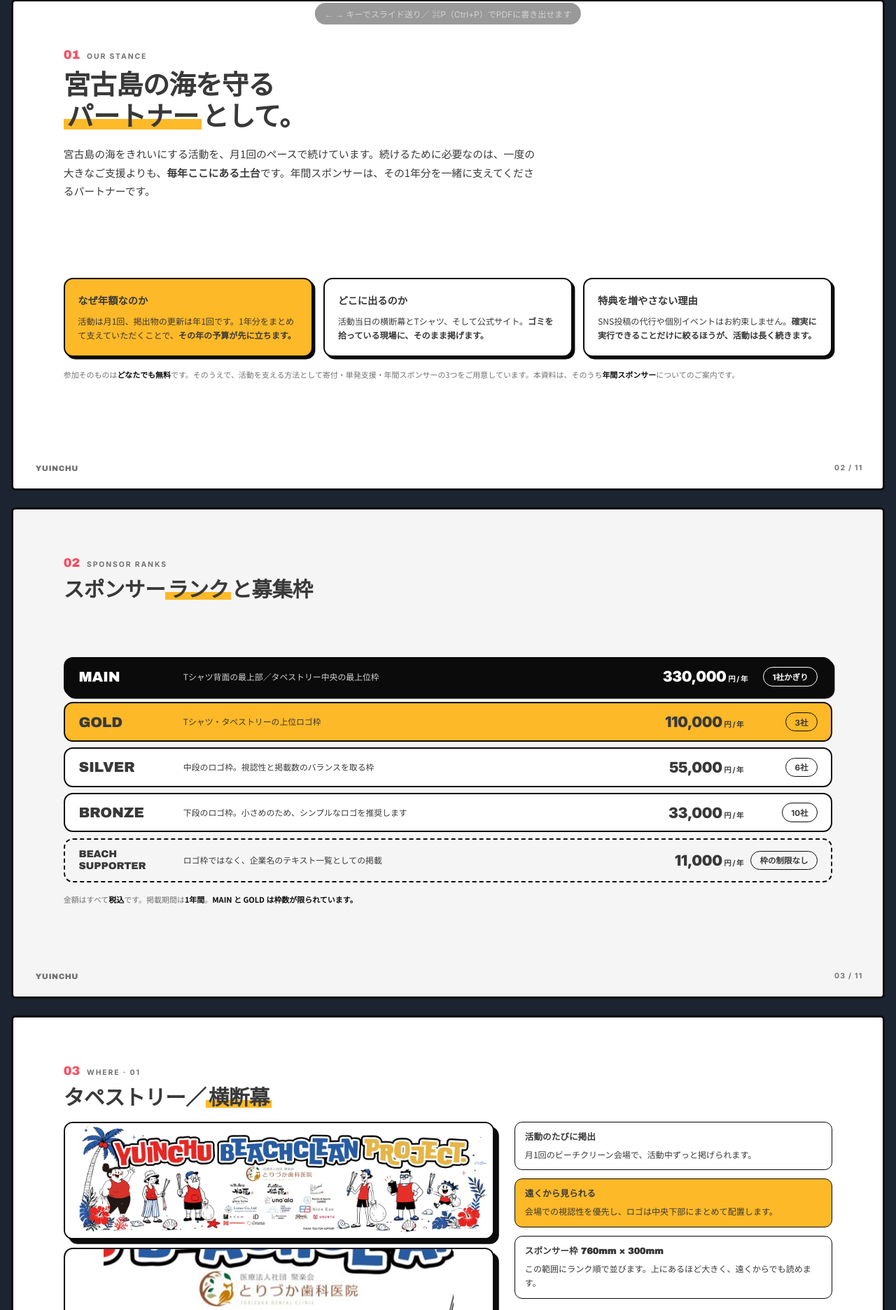
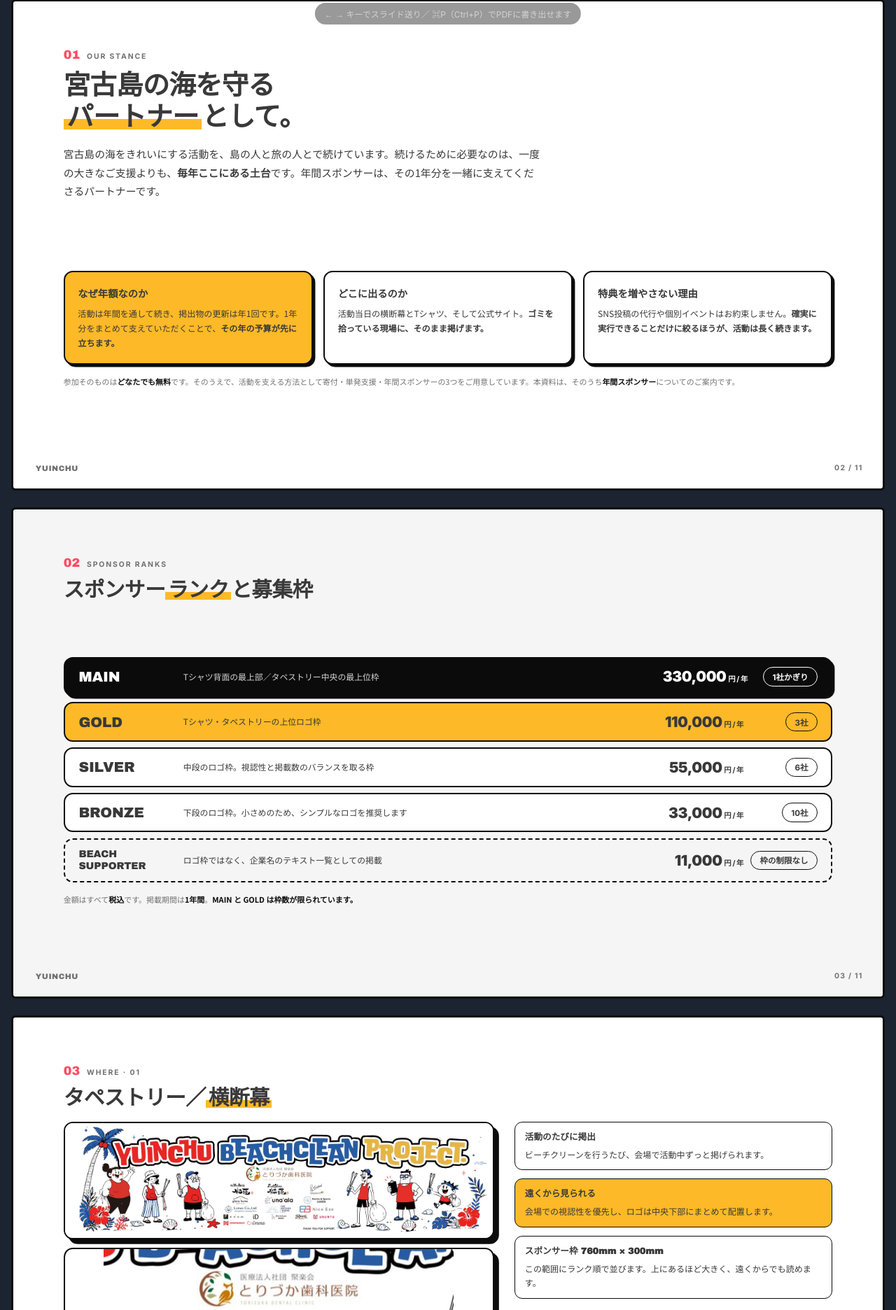
Before and after one commit to ss33ss3104/260824_yuinchu, a plain HTML site: page sponsor-deck.html in a window 1280 px wide. Shown: the part 751-2623 px from the top of the page at 70% size. Drawn offline with Linux system fonts and the light colour scheme.

Commit message:
Add files via upload

```diff
--- a/sponsor-deck.html
+++ b/sponsor-deck.html
@@ -405,10 +405,10 @@ table.t .ng { color: var(--c-red); font-weight: 700; }
 <section class="slide">
   <p class="eyebrow"><b>01</b> OUR STANCE</p>
   <h2 class="h">宮古島の海を守る<br><span class="mark">パートナー</span>として。</h2>
-  <p class="lead">宮古島の海をきれいにする活動を、月1回のペースで続けています。続けるために必要なのは、一度の大きなご支援よりも、<strong>毎年ここにある土台</strong>です。年間スポンサーは、その1年分を一緒に支えてくださるパートナーです。</p>
+  <p class="lead">宮古島の海をきれいにする活動を、島の人と旅の人とで続けています。続けるために必要なのは、一度の大きなご支援よりも、<strong>毎年ここにある土台</strong>です。年間スポンサーは、その1年分を一緒に支えてくださるパートナーです。</p>
   <div class="body">
     <ul class="points points--3">
-      <li class="is-key"><b>なぜ年額なのか</b>活動は月1回、掲出物の更新は年1回です。1年分をまとめて支えていただくことで、<strong>その年の予算が先に立ちます。</strong></li>
+      <li class="is-key"><b>なぜ年額なのか</b>活動は年間を通して続き、掲出物の更新は年1回です。1年分をまとめて支えていただくことで、<strong>その年の予算が先に立ちます。</strong></li>
       <li><b>どこに出るのか</b>活動当日の横断幕とTシャツ、そして公式サイト。<strong>ゴミを拾っている現場に、そのまま掲げます。</strong></li>
       <li><b>特典を増やさない理由</b>SNS投稿の代行や個別イベントはお約束しません。<strong>確実に実行できることだけに絞るほうが、活動は長く続きます。</strong></li>
     </ul>
@@ -472,7 +472,7 @@ table.t .ng { color: var(--c-red); font-weight: 700; }
       <p class="cap">上：全体（2,600mm × 600mm）。下：中央下部のスポンサー掲載エリアの拡大。</p>
     </div>
     <ul class="points">
-      <li><b>活動のたびに掲出</b>月1回のビーチクリーン会場で、活動中ずっと掲げられます。</li>
+      <li><b>活動のたびに掲出</b>ビーチクリーンを行うたび、会場で活動中ずっと掲げられます。</li>
       <li class="is-key"><b>遠くから見られる</b>会場での視認性を優先し、ロゴは中央下部にまとめて配置します。</li>
       <li><b>スポンサー枠 760mm × 300mm</b>この範囲にランク順で並びます。上にあるほど大きく、遠くからでも読めます。</li>
     </ul>
```
Also changed, not shown: index.html (+1 -1 lines).
